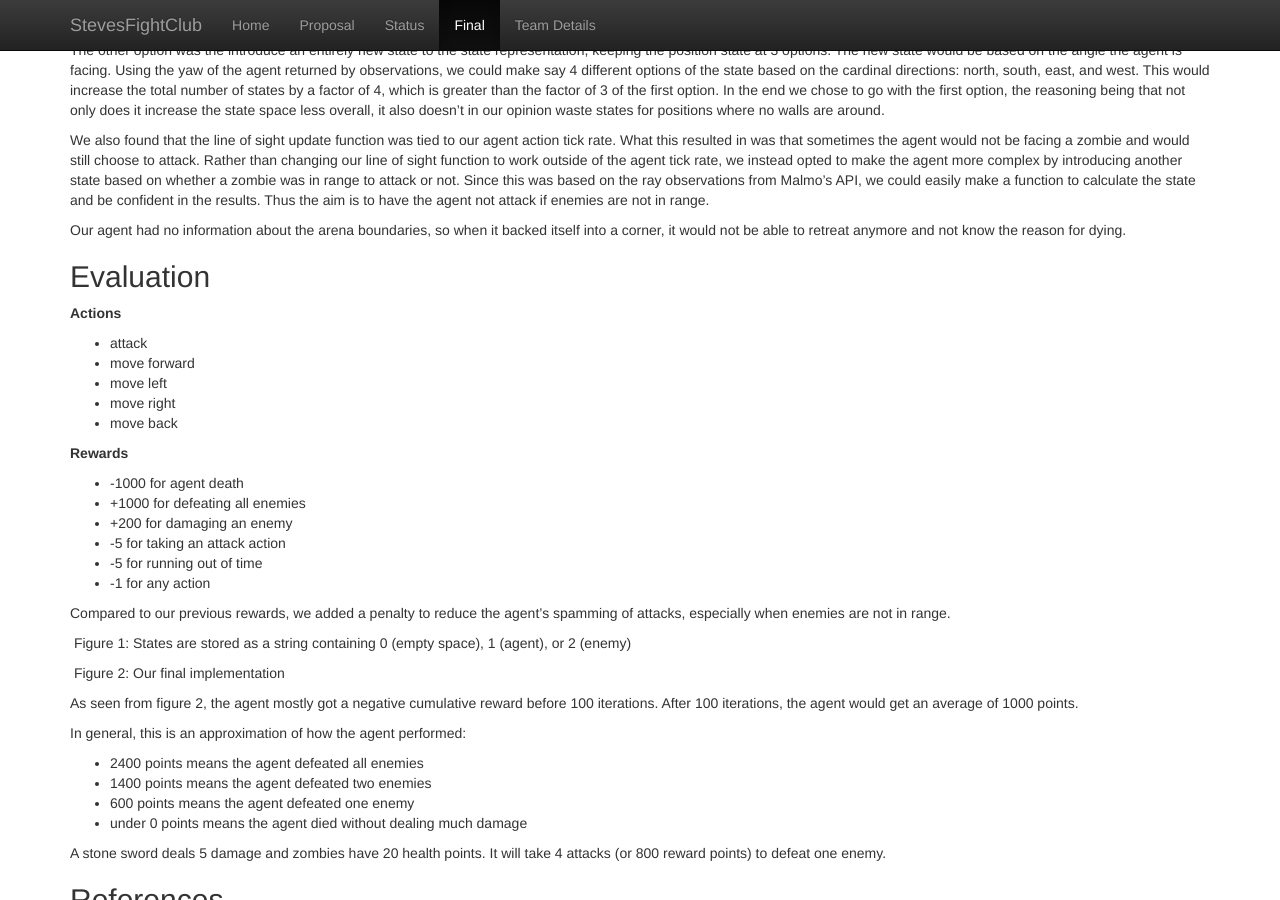
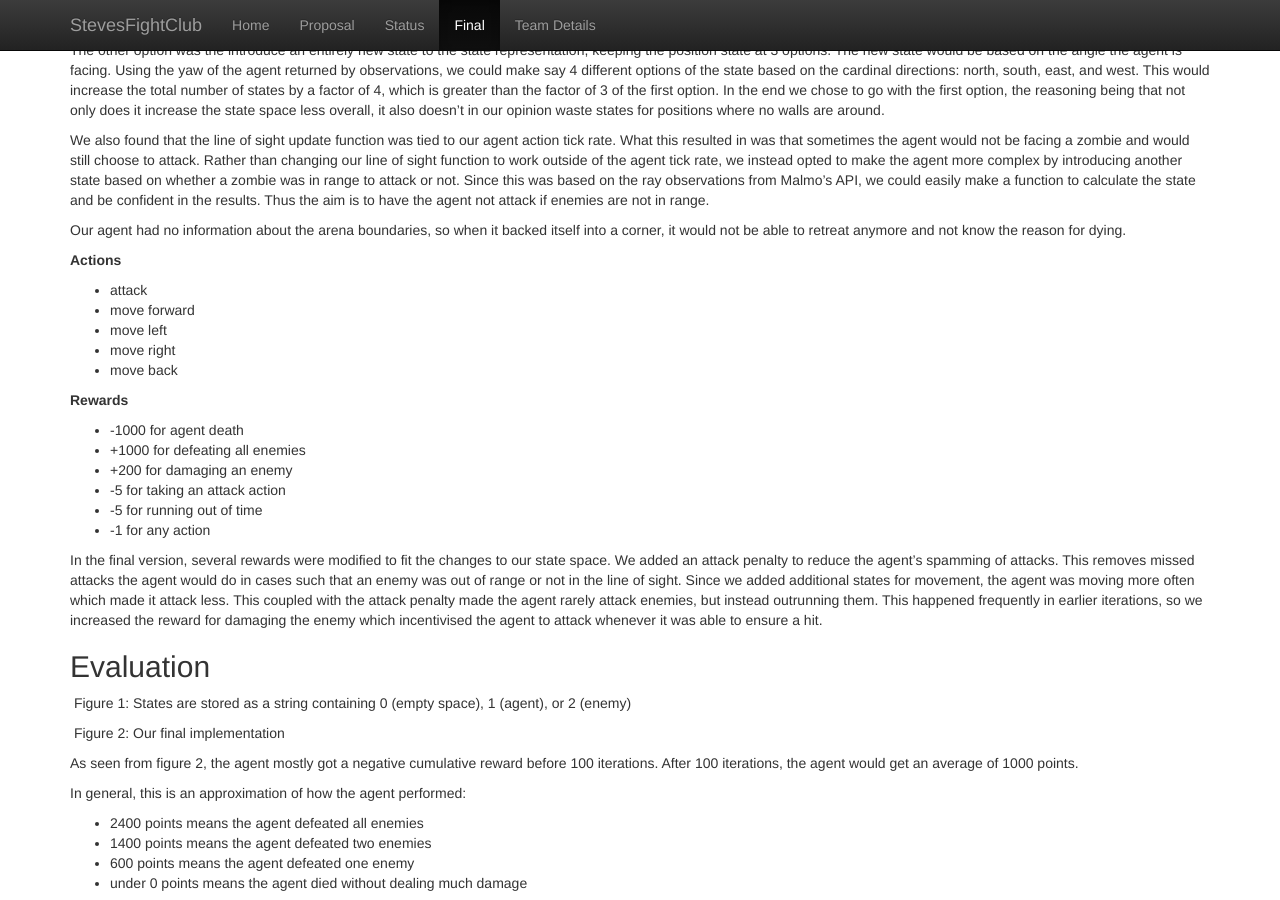
Before and after one commit to Slendolan/StevesFightClub, a Jekyll site: the page built from docs/final.md, in a window 1280 px wide and 900 px high, scrolled down 926 px. Built offline with Jekyll 4.4.1, drawn with Linux system fonts in a browser that asks for light colours.

Commit message:
Update final.md

```diff
--- a/docs/final.md
+++ b/docs/final.md
@@ -37,7 +37,7 @@ For our final approach, we kept the use of Q-tables and changed what kind of sta
 We tried to implement shields for our agent to use, but Malmo's inventory items does not seem to have a way to equip something to the off-hand slot when the mission starts. It was unsuitable for the agent to swap to the shield, block an attack, then swap back to the sword, especially when the enemy was right next to the agent.
 
 
-#### States
+**States**
 
 
 In our initial states, we stored x and z coordinates, but we decided that it would be better to store positions, such as being near the wall or the corner of the arena. This turned out to not be enough, because the agent had no information about the direction it was facing in relation to the wall or corner.  So if it would learn a certain response to being near a wall, say to move left away from the wall, if it encountered a wall to the left in another instance and needs to move right to get away and fails, it would quickly unlearn that response.
@@ -75,7 +71,10 @@ Our agent had no information about the arena boundaries, so when it backed itsel
 - -5 for running out of time
 - -1 for any action
 
-Compared to our previous rewards, we added a penalty to reduce the agent's spamming of attacks, especially when enemies are not in range.
+In the final version, several rewards were modified to fit the changes to our state space. We added an attack penalty to reduce the agent's spamming of attacks. This removes missed attacks the agent would do in cases such that an enemy was out of range or not in the line of sight. Since we added additional states for movement, the agent was moving more often which made it attack less. This coupled with the attack penalty made the agent rarely attack enemies, but instead outrunning them. This happened frequently in earlier iterations, so we increased the reward for damaging the enemy which incentivised the agent to attack whenever it was able to ensure a hit.
+
+
+## Evaluation
 
 <img>
 Figure 1: States are stored as a string containing 0 (empty space), 1 (agent), or 2 (enemy)
```
Also changed, not shown: other parts of docs/final.md (+0 -4 lines).
